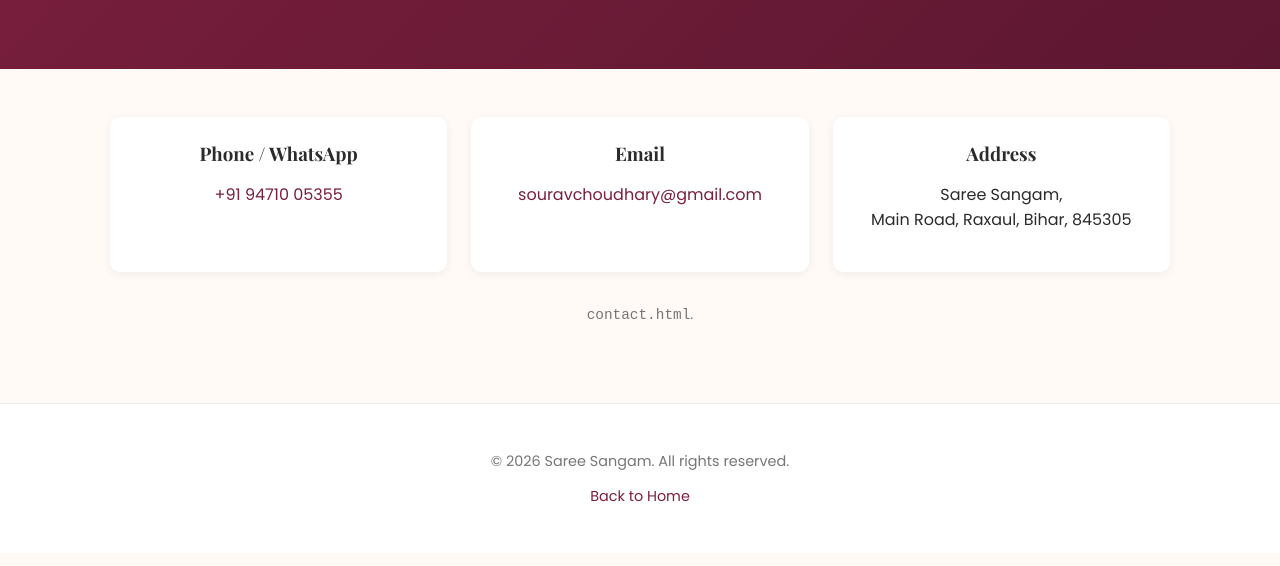
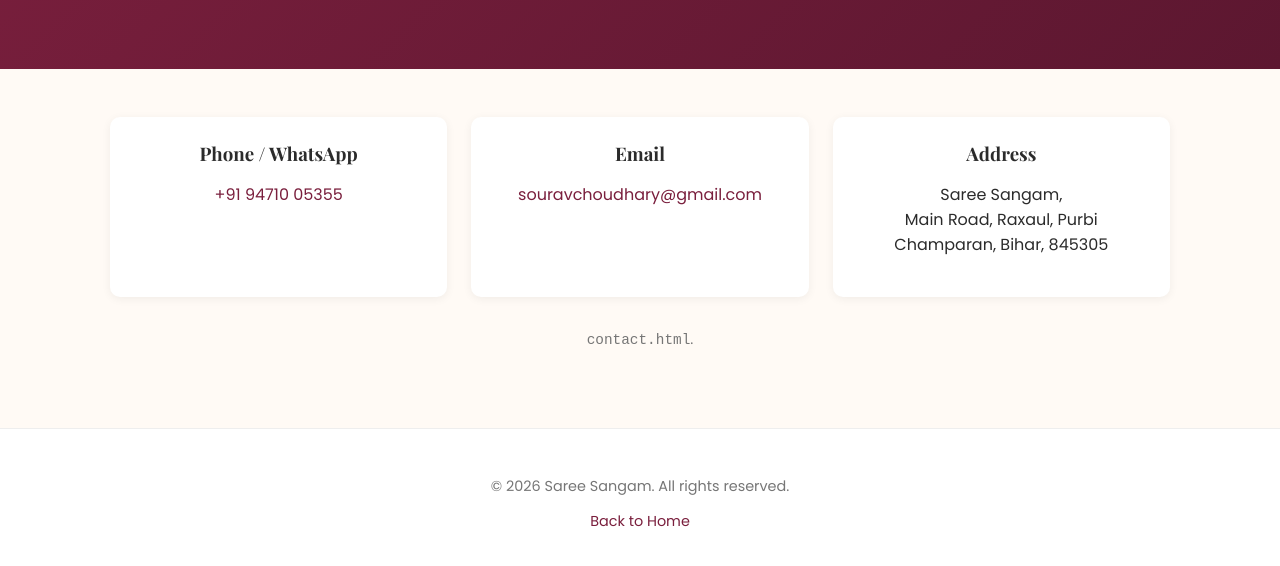
Before and after one commit to sareesangam/sareesangam-site, a plain HTML site: page contact.html in a window 1280 px wide. Shown: the part 246-812 px from the top of the page. Drawn offline with nearby package versions, Linux system fonts and the light colour scheme.

Commit message:
Update contact.html

```diff
--- a/contact.html
+++ b/contact.html
@@ -39,7 +39,7 @@
     </div>
     <div class="contact-card">
       <h3>Address</h3>
-      <p>Saree Sangam,<br>Main Road, Raxaul, Bihar, 845305</p>
+      <p>Saree Sangam,<br>Main Road, Raxaul, Purbi Champaran, Bihar, 845305</p>
     </div>
   </div>
 
```
